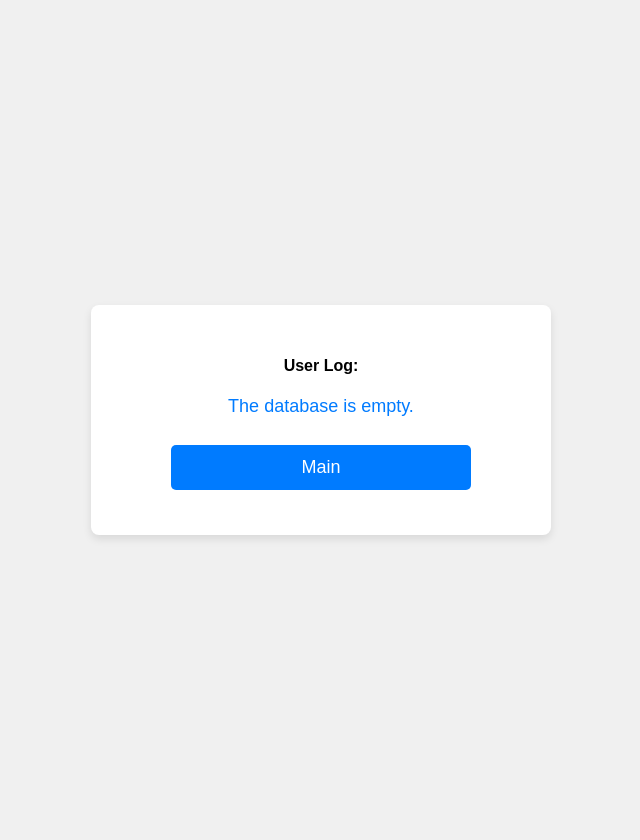
After one commit to CongxiangZhou/SC6113_Course_Project, a Flask app: page /viewUser in a window 1280 px wide. The commit adds this page. Shown: the whole page, without its empty margins (319-959 px from the left). Run offline with Flask 3, Linux system fonts and the light colour scheme.

Commit message:
add the database

```diff
--- a/app.py
+++ b/app.py
@@ -1,5 +1,7 @@
 #my first DAPP
 from flask import Flask, render_template, request
+import sqlite3
+import datetime
 
 app = Flask(__name__)
 app.config["TEMPLATES_AUTO_RELOAD"] = True
@@ -10,6 +12,15 @@ def index():
 
 @app.route('/main', methods=["GET", "POST"])
 def main():
+    q = request.form.get("q", "").strip()
+    if request.method == "POST" and q:
+        time = datetime.datetime.now()
+        conn = sqlite3.connect('user.db')
+        c = conn.cursor()
+        c.execute('INSERT INTO user (name,timestamp) VALUES(?,?)',(q,time))
+        conn.commit()
+        c.close()
+        conn.close()
     return(render_template("main.html"))
 
 @app.route('/transferMoney', methods=["GET", "POST"])
@@ -20,5 +31,28 @@ def transferMoney():
 def depositMoney():
     return(render_template("depositMoney.html"))
 
+@app.route('/viewUser', methods=["GET", "POST"])
+def viewUser():
+    conn = sqlite3.connect('user.db')
+    c = conn.cursor()
+    c.execute("select * from user")
+    r = ""
+    for i in c:
+        r = r + str(i) + "\n"
+    print(r)
+    c.close()
+    conn.close()
+    return(render_template("viewUser.html", r=r))
+
+@app.route('/deleteUser', methods=["GET", "POST"])
+def deleteUser():
+    conn = sqlite3.connect('user.db')
+    c = conn.cursor()
+    c.execute('DELETE FROM user',);
+    conn.commit()
+    c.close()
+    conn.close()
+    return(render_template("deleteUser.html"))
+
 if __name__ == '__main__':
     app.run(use_reloader=True)
--- /dev/null
+++ b/templates/viewUser.html
@@ -0,0 +1,18 @@
+<head>
+    <meta name="viewport" content="width=device-width, initial-scale=1">
+    <link rel="stylesheet" href="{{ url_for('static', filename='styles.css') }}">
+</head>
+
+<body>
+    <div class="container">
+        <h4>User Log:</h4>
+        {% if r %}
+        <div style="white-space: pre-line;">{{ r }}</div>
+        {% else %}
+        <p>The database is empty.</p>
+        {% endif %}
+        <form action = "/main" method = "post">
+            <input type="submit" value="Main">
+        </form>
+    </div>
+</body>
```
Also changed, not shown: templates/deleteUser.html (added, +13 -0 lines), templates/main.html (+8 -0 lines), user.db (added).
